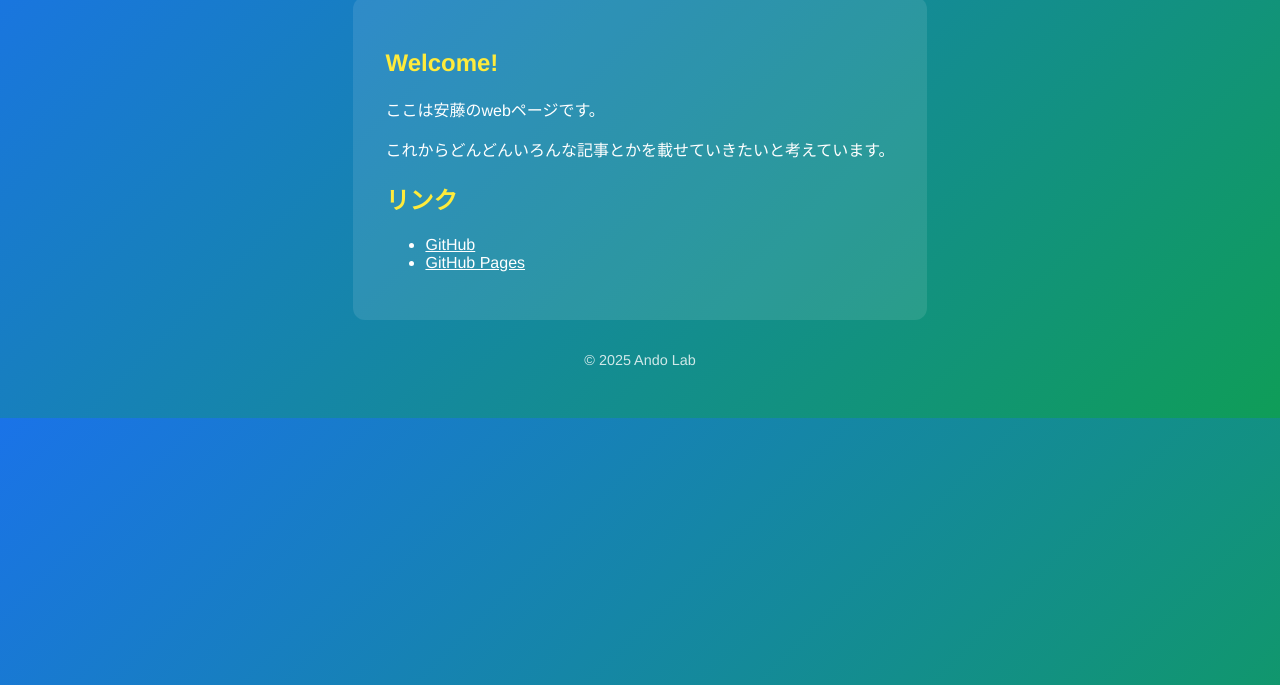
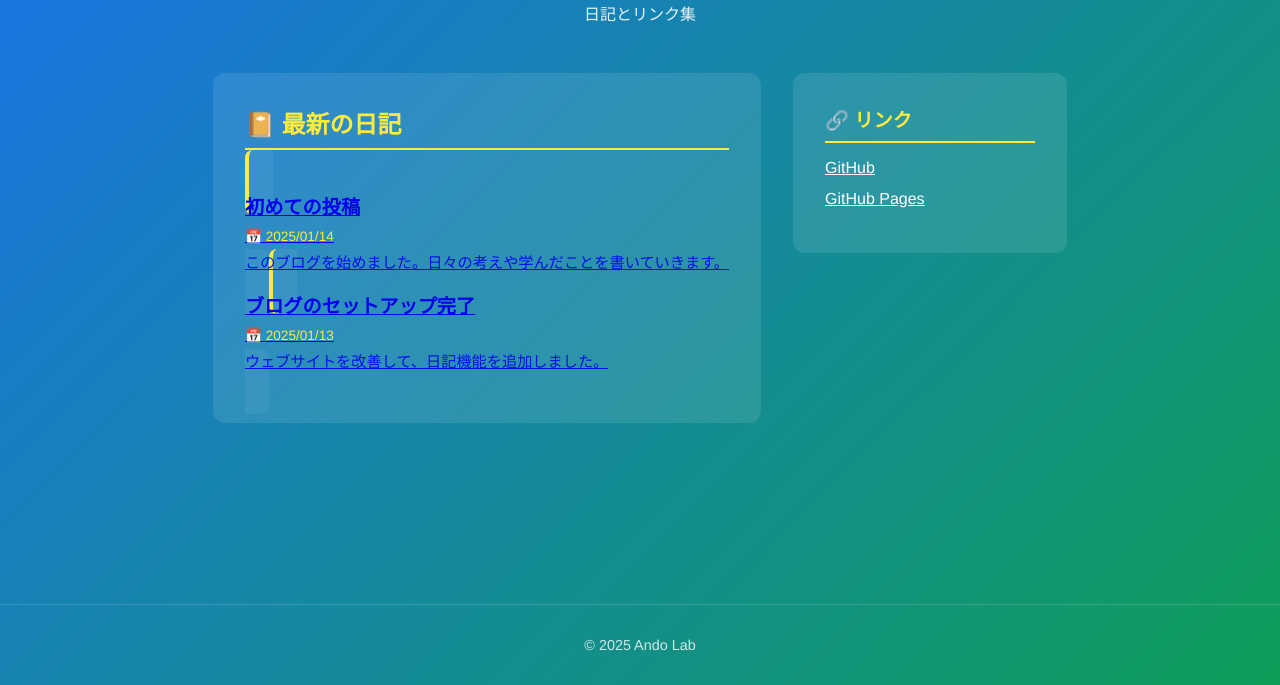
Before and after one commit to ando2800/web, a plain HTML site: page index.html in a window 1280 px wide. Shown: the part 115-800 px from the top of the page. Drawn offline with Linux system fonts and the light colour scheme.

Commit message:
index.htmlのレイアウトとスタイルを改善し、日記機能を追加しました。また、初めての投稿とセットアップ完了のページを作成しました。

```diff
--- a/index.html
+++ b/index.html
@@ -5,55 +5,200 @@
   <meta name="viewport" content="width=device-width, initial-scale=1.0" />
   <title>安藤ポータルサイト</title>
   <style>
+    * {
+      margin: 0;
+      padding: 0;
+      box-sizing: border-box;
+    }
     body {
       font-family: "Helvetica Neue", sans-serif;
-      margin: 0;
       background: linear-gradient(135deg, #1a73e8, #0f9d58);
       color: white;
-      text-align: center;
-      padding: 50px;
+      min-height: 100vh;
+      display: flex;
+      flex-direction: column;
+    }
+    .container {
+      max-width: 900px;
+      margin: 0 auto;
+      padding: 50px 20px;
+      flex: 1;
     }
     header {
-      font-size: 2rem;
-      margin-bottom: 1rem;
+      text-align: center;
+      margin-bottom: 3rem;
+    }
+    .site-title {
+      font-size: 2.5rem;
+      margin-bottom: 0.5rem;
       font-weight: bold;
     }
+    .site-subtitle {
+      font-size: 1rem;
+      opacity: 0.9;
+    }
     main {
+      display: grid;
+      grid-template-columns: 2fr 1fr;
+      gap: 2rem;
+    }
+    .posts-section {
       background: rgba(255, 255, 255, 0.1);
       padding: 2rem;
       border-radius: 12px;
-      display: inline-block;
-      text-align: left;
-      max-width: 600px;
     }
-    h2 {
+    .section-title {
+      color: #ffeb3b;
+      font-size: 1.5rem;
+      margin-bottom: 1.5rem;
+      border-bottom: 2px solid #ffeb3b;
+      padding-bottom: 0.5rem;
+    }
+    .post-item {
+      background: rgba(255, 255, 255, 0.05);
+      padding: 1.5rem;
+      margin-bottom: 1rem;
+      border-radius: 8px;
+      transition: all 0.3s;
+      border-left: 4px solid #ffeb3b;
+    }
+    .post-item:hover {
+      background: rgba(255, 255, 255, 0.15);
+      transform: translateX(5px);
+    }
+    .post-item a {
+      text-decoration: none;
+      color: white;
+    }
+    .post-title {
+      font-size: 1.2rem;
+      font-weight: bold;
+      margin-bottom: 0.5rem;
+      display: block;
+    }
+    .post-date {
+      color: #ffeb3b;
+      font-size: 0.85rem;
+      margin-bottom: 0.5rem;
+    }
+    .post-description {
+      font-size: 0.95rem;
+      opacity: 0.9;
+      line-height: 1.4;
+    }
+    .sidebar {
+      background: rgba(255, 255, 255, 0.1);
+      padding: 2rem;
+      border-radius: 12px;
+      height: fit-content;
+    }
+    .sidebar h3 {
+      color: #ffeb3b;
+      font-size: 1.2rem;
+      margin-bottom: 1rem;
+      border-bottom: 2px solid #ffeb3b;
+      padding-bottom: 0.5rem;
+    }
+    .sidebar ul {
+      list-style: none;
+    }
+    .sidebar li {
+      margin-bottom: 0.8rem;
+    }
+    .sidebar a {
+      color: #fff;
+      text-decoration: underline;
+      transition: color 0.3s;
+    }
+    .sidebar a:hover {
       color: #ffeb3b;
     }
-    a {
-      color: #fff;
-      text-decoration: underline;
-    }
     footer {
+      text-align: center;
+      padding: 2rem;
       margin-top: 2rem;
       font-size: 0.9rem;
       opacity: 0.8;
+      border-top: 1px solid rgba(255, 255, 255, 0.2);
+    }
+    @media (max-width: 768px) {
+      main {
+        grid-template-columns: 1fr;
+      }
+      .container {
+        padding: 20px 10px;
+      }
+      .site-title {
+        font-size: 1.8rem;
+      }
     }
   </style>
 </head>
 <body>
-  <header>安藤ポータルサイト</header>
+  <div class="container">
+    <header>
+      <div class="site-title">安藤ポータルサイト</div>
+      <div class="site-subtitle">日記とリンク集</div>
+    </header>
     <main>
-    <h2>Welcome!</h2>
-    <p>ここは安藤のwebページです。</p>
-    <p>これからどんどんいろんな記事とかを載せていきたいと考えています。</p>
-    <h2>リンク</h2>
+      <section class="posts-section">
+        <h2 class="section-title">📔 最新の日記</h2>
+        <div id="posts-list"></div>
+      </section>
+      <aside class="sidebar">
+        <h3>🔗 リンク</h3>
         <ul>
           <li><a href="https://github.com/">GitHub</a></li>
           <li><a href="https://pages.github.com/">GitHub Pages</a></li>
         </ul>
+      </aside>
     </main>
+  </div>
   <footer>
     © 2025 Ando Lab
   </footer>
+
+  <script>
+    // 記事データを読み込んで表示
+    async function loadPosts() {
+      try {
+        const response = await fetch('./posts/data.json');
+        const data = await response.json();
+
+        // 日付の新しい順にソート
+        const sortedPosts = data.posts.sort((a, b) => new Date(b.date) - new Date(a.date));
+
+        const postsContainer = document.getElementById('posts-list');
+        postsContainer.innerHTML = '';
+
+        sortedPosts.forEach(post => {
+          const postElement = document.createElement('a');
+          postElement.href = `./posts/${post.id}.html`;
+          postElement.className = 'post-item';
+
+          const dateObj = new Date(post.date);
+          const formattedDate = dateObj.toLocaleDateString('ja-JP', {
+            year: 'numeric',
+            month: '2-digit',
+            day: '2-digit'
+          });
+
+          postElement.innerHTML = `
+            <div class="post-title">${post.title}</div>
+            <div class="post-date">📅 ${formattedDate}</div>
+            <div class="post-description">${post.description}</div>
+          `;
+
+          postsContainer.appendChild(postElement);
+        });
+      } catch (error) {
+        console.error('記事の読み込みに失敗しました:', error);
+        document.getElementById('posts-list').innerHTML = '<p>記事を読み込めませんでした。</p>';
+      }
+    }
+
+    // ページ読み込み時に記事を読み込む
+    document.addEventListener('DOMContentLoaded', loadPosts);
+  </script>
 </body>
 </html>
--- /dev/null
+++ b/posts/data.json
@@ -0,0 +1,16 @@
+{
+  "posts": [
+    {
+      "id": "20250114-first-post",
+      "title": "初めての投稿",
+      "date": "2025-01-14",
+      "description": "このブログを始めました。日々の考えや学んだことを書いていきます。"
+    },
+    {
+      "id": "20250113-setup",
+      "title": "ブログのセットアップ完了",
+      "date": "2025-01-13",
+      "description": "ウェブサイトを改善して、日記機能を追加しました。"
+    }
+  ]
+}
```
Also changed, not shown: posts/20250113-setup.html (added, +66 -0 lines), posts/20250114-first-post.html (added, +66 -0 lines). Lines whose indentation alone changed are shown as unchanged.
